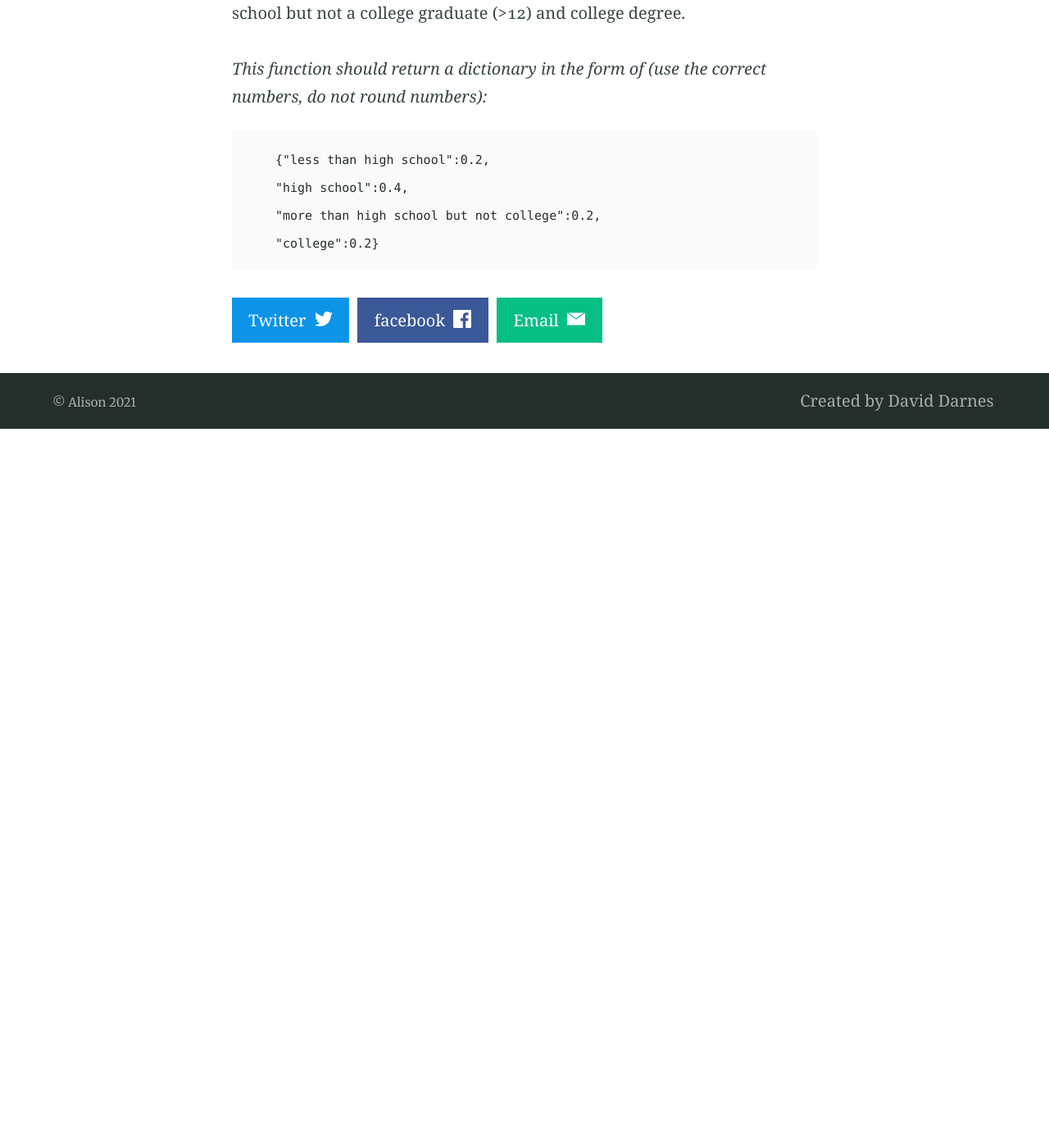
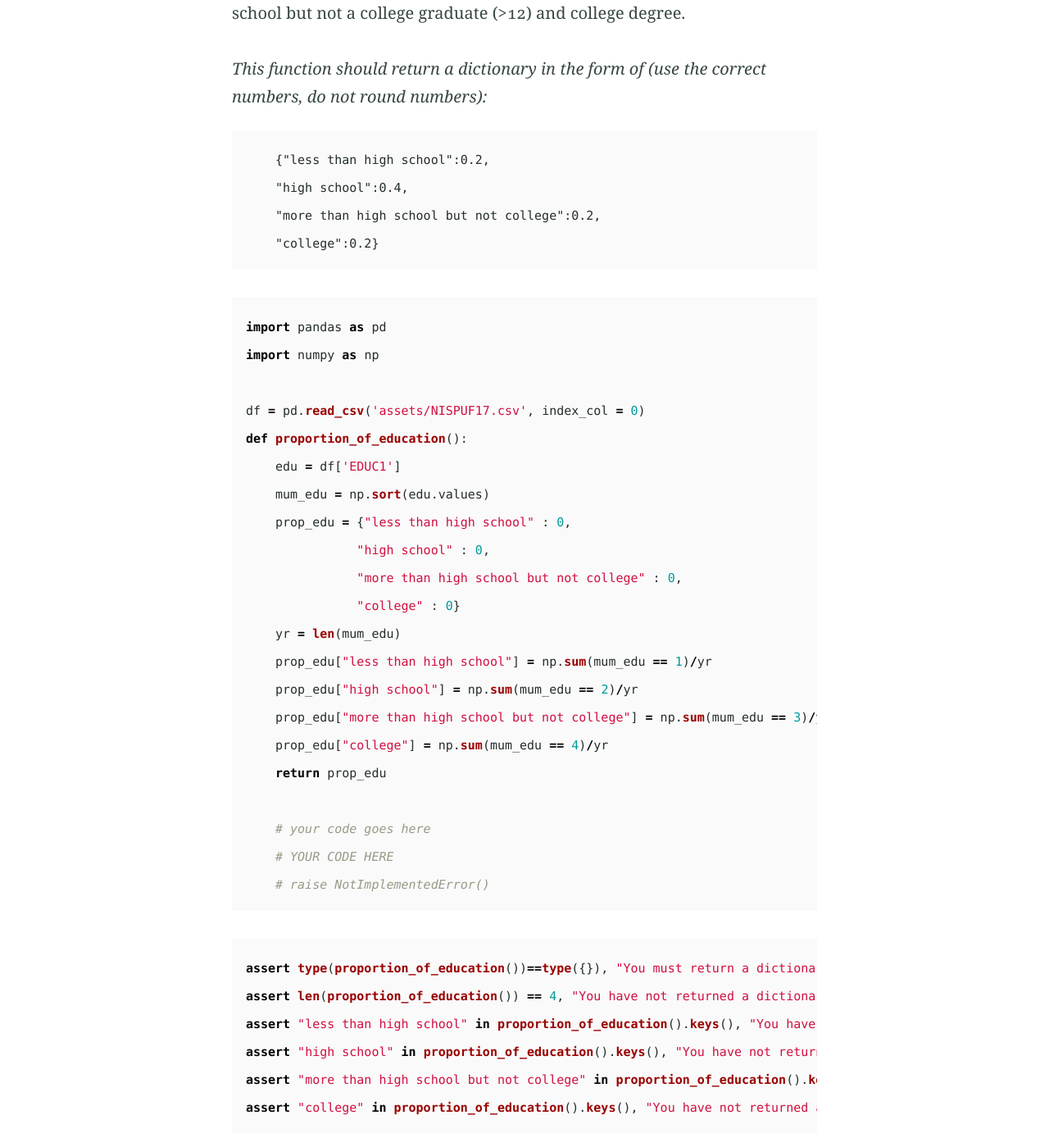
Before and after one commit to alisongh/alisongh.github.io, a Jekyll site: the page built from _posts/2021-01-19-SIADS-505-Data-manipulation-assignment2.md, in a window 1280 px wide and 1400 px high, scrolled down 1034 px. Shown: the whole window at 82% size. Built offline with Jekyll 4.4.1, drawn with Linux system fonts in a browser that asks for light colours; before the commit the page ends 1557 px from its top, so only the background shows below that.

Commit message:
Update 2021-01-19-SIADS-505-Data-manipulation-assignment2.md

````diff
--- a/_posts/2021-01-19-SIADS-505-Data-manipulation-assignment2.md
+++ b/_posts/2021-01-19-SIADS-505-Data-manipulation-assignment2.md
@@ -26,3 +26,36 @@ Write a function called `proportion_of_education` which returns the proportion o
     "more than high school but not college":0.2,
     "college":0.2}
 ```
+
+```python
+import pandas as pd
+import numpy as np
+
+df = pd.read_csv('assets/NISPUF17.csv', index_col = 0)
+def proportion_of_education():
+    edu = df['EDUC1']
+    mum_edu = np.sort(edu.values)
+    prop_edu = {"less than high school" : 0,
+               "high school" : 0,
+               "more than high school but not college" : 0,
+               "college" : 0}
+    yr = len(mum_edu)
+    prop_edu["less than high school"] = np.sum(mum_edu == 1)/yr
+    prop_edu["high school"] = np.sum(mum_edu == 2)/yr
+    prop_edu["more than high school but not college"] = np.sum(mum_edu == 3)/yr
+    prop_edu["college"] = np.sum(mum_edu == 4)/yr
+    return prop_edu
+
+    # your code goes here
+    # YOUR CODE HERE
+    # raise NotImplementedError()
+```
+
+```python
+assert type(proportion_of_education())==type({}), "You must return a dictionary."
+assert len(proportion_of_education()) == 4, "You have not returned a dictionary with four items in it."
+assert "less than high school" in proportion_of_education().keys(), "You have not returned a dictionary with the correct keys."
+assert "high school" in proportion_of_education().keys(), "You have not returned a dictionary with the correct keys."
+assert "more than high school but not college" in proportion_of_education().keys(), "You have not returned a dictionary with the correct keys."
+assert "college" in proportion_of_education().keys(), "You have not returned a dictionary with the correct keys."
+```
````
